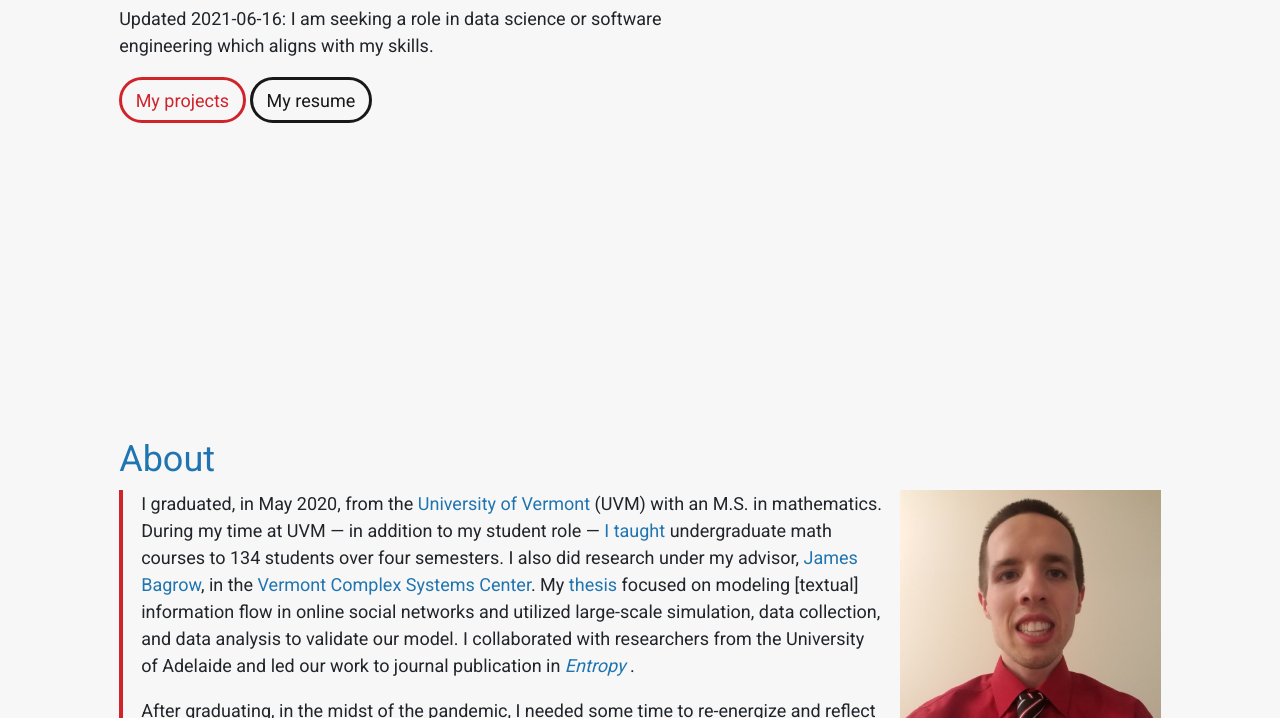
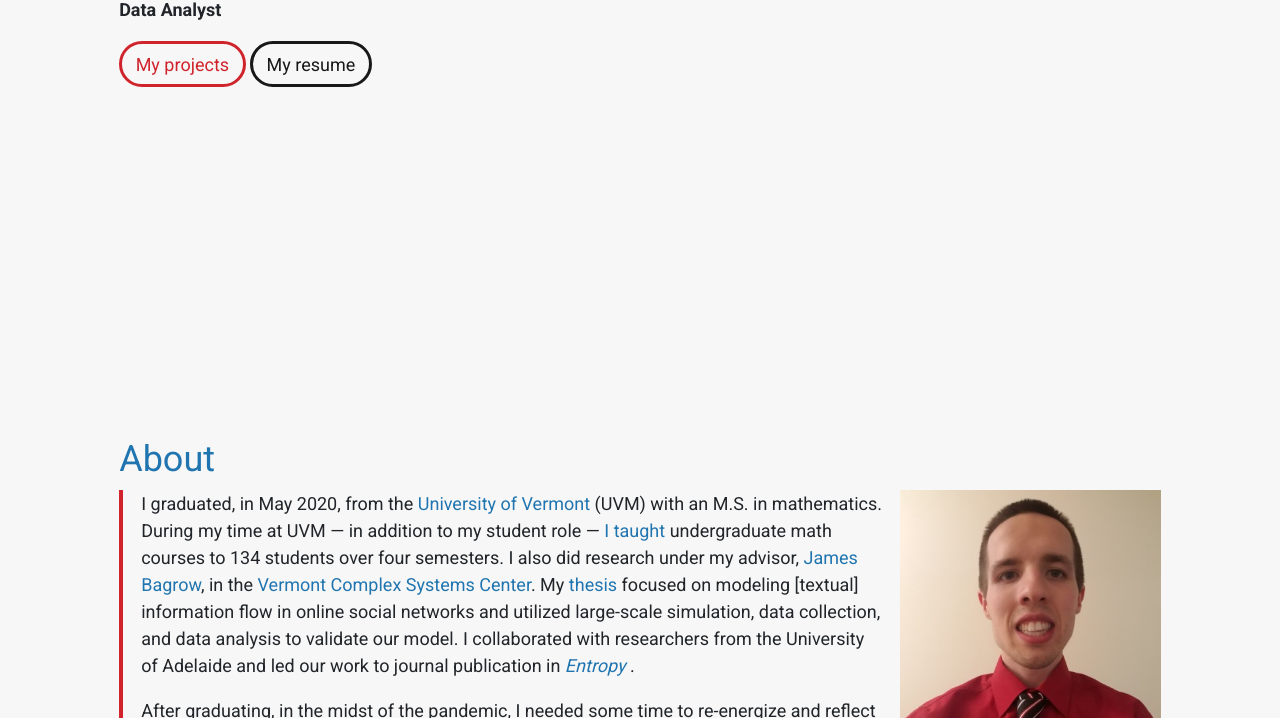
Before and after one commit to tysonpond/tysonpond.github.io, a plain HTML site: page index.html in a window 1280 px wide. Shown: the part 382-1100 px from the top of the page. Drawn offline with nearby package versions, Linux system fonts and the light colour scheme; some icons are missing.

Commit message:
updated headline and about me

```diff
--- a/index.html
+++ b/index.html
@@ -61,10 +61,7 @@
            <section id="home"> <!-- HOME SECTION -->
             <h2> Hi, I'm Tyson! </h2>
            <p>
-            <b>Data and code enthusiast</b>
-           </p>
-           <p>
-               Updated 2021-06-16: I am seeking a role in data science or software engineering which aligns with my skills.
+            <b>Data Analyst</b>
            </p>
             <div class="btn-wrap">
                 <a id="my-projects-btn" href="#portfolio" class="btn">My projects</a>
@@ -82,7 +79,7 @@
                                 I graduated, in May 2020, from the <a href="https://www.uvm.edu/" target="_blank" rel="noopener">University of Vermont</a> (UVM) with an M.S. in mathematics. During my time at UVM &mdash; in addition to my student role &mdash; <a href="http://www.uvm.edu/academics/courses/?term=&subject=&number=&text=&&start=&start_meridium=am&end=&end_meridium=am&days%5B%5D=Monday&days%5B%5D=Tuesday&days%5B%5D=Wednesday&days%5B%5D=Thursday&days%5B%5D=Friday&days%5B%5D=Saturday&days%5B%5D=Sunday&dayOperator=or&action=Search&instructor_id=556412" target="_blank" rel="noopener">I taught</a> undergraduate math courses to 134 students over four semesters. I also did research under my advisor, <a href="https://bagrow.com/" target="_blank" rel="noopener">James Bagrow</a>, in the <a href="https://vermontcomplexsystems.org/" target="_blank" rel="noopener">Vermont Complex Systems Center</a>. My <a href="https://scholarworks.uvm.edu/cgi/viewcontent.cgi?article=2240&context=graddis" target="_blank" rel="noopener">thesis</a> focused on modeling [textual] information flow in online social networks and utilized large-scale simulation, data collection, and data analysis to validate our model. I collaborated with researchers from the University of Adelaide and led our work to journal publication in <i><a href="https://www.mdpi.com/journal/entropy" target="_blank" rel="noopener">Entropy </a></i>.
                             </p>
                             <p>
-                                After graduating, in the midst of the pandemic, I needed some time to re-energize and reflect before identifying a career path. During this time, I've been expanding my technical skills and developing a portfolio of <b>practical</b> (tackling common business problems), end-to-end projects to complement my academic work. I am now actively seeking a data analyst/engineer/scientist or software engineer role which aligns with my skills.
+                                After graduating, in the midst of the pandemic, I needed some time to re-energize and reflect before identifying a career path. During this time, I've been expanding my technical skills and developing a portfolio of <b>practical</b> (tackling common business problems), end-to-end projects to complement my academic work. I am joining MediaAlpha as a Data Analyst in July 2021.
                             </p>
                             <p>
                                 I am a native Vermonter, and also obtained my B.S. in mathematics from UVM. Outside of work, my interests include: puzzles (Sudoku variants), cooking (soup & chili connoisseur), hiking, and biking.
```
